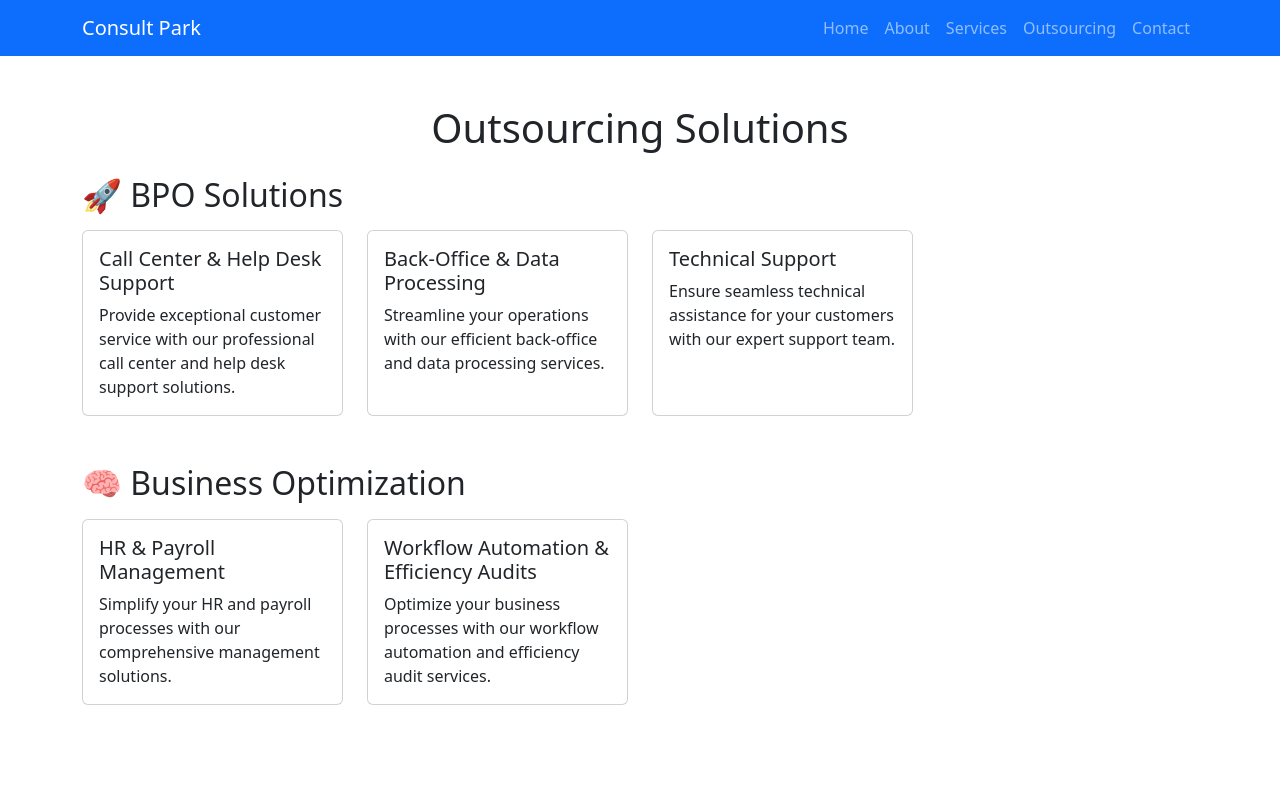
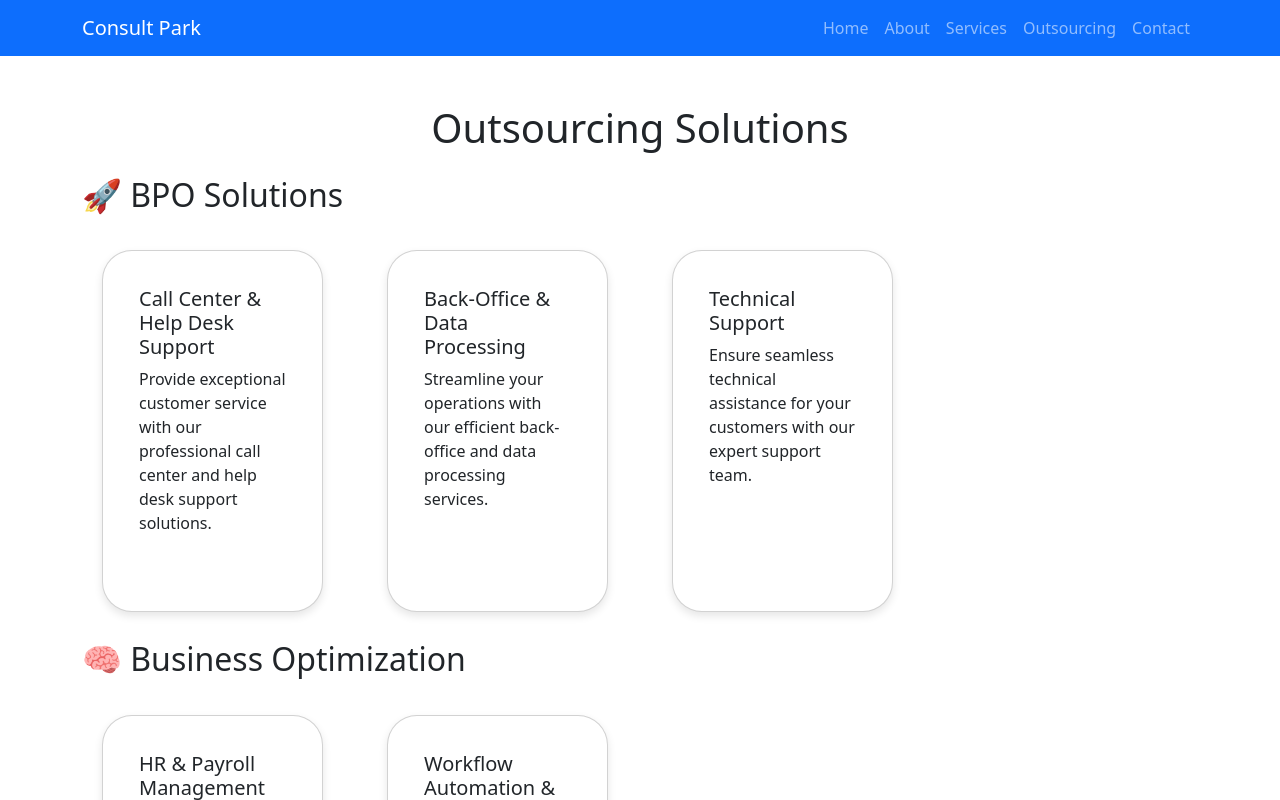
Before and after one commit to wrapperik/react-recap-code-blooded, a React (Create React App) app: page /outsourcing in a window 1280 px wide. Shown: the top 800 px of the page. Built offline with nearby package versions, Linux system fonts and the light colour scheme.

Commit message:
Design Changes

```diff
--- a/src/App.css
+++ b/src/App.css
@@ -36,3 +36,7 @@
     transform: rotate(360deg);
   }
 }
+
+.col {
+  border-radius: 20px;
+}
--- a/src/components/Outsourcing.js
+++ b/src/components/Outsourcing.js
@@ -1,4 +1,5 @@
 import React from 'react';
+import './styles/outsourcing.css'; // Assuming you have a CSS file for styling
 
 function Outsourcing() {
   return (
--- /dev/null
+++ b/src/components/styles/outsourcing.css
@@ -0,0 +1,12 @@
+.card  {
+    background-color: #f8f9fa;
+    padding: 20px;
+    margin: 20px;
+    border-radius: 30px !important;
+    box-shadow: 0 4px 8px rgba(0, 0, 0, 0.1);
+    transition: 0.5s;
+}
+
+.card:hover {
+    scale: 1.05;
+}
```
